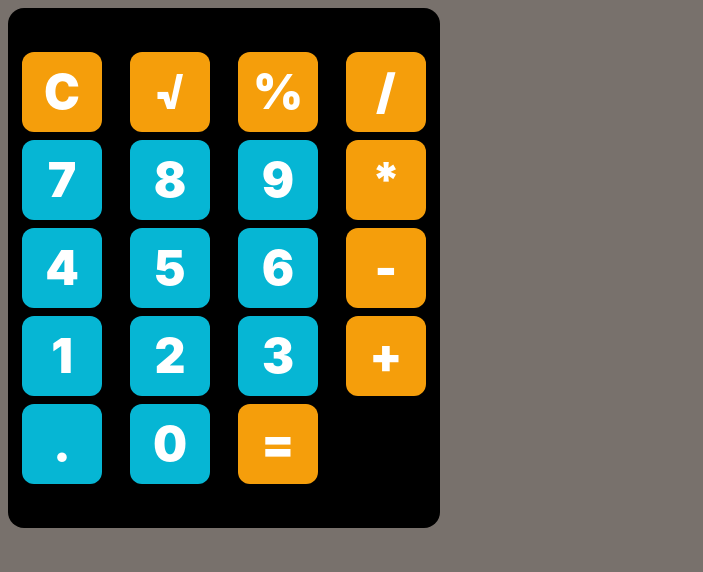
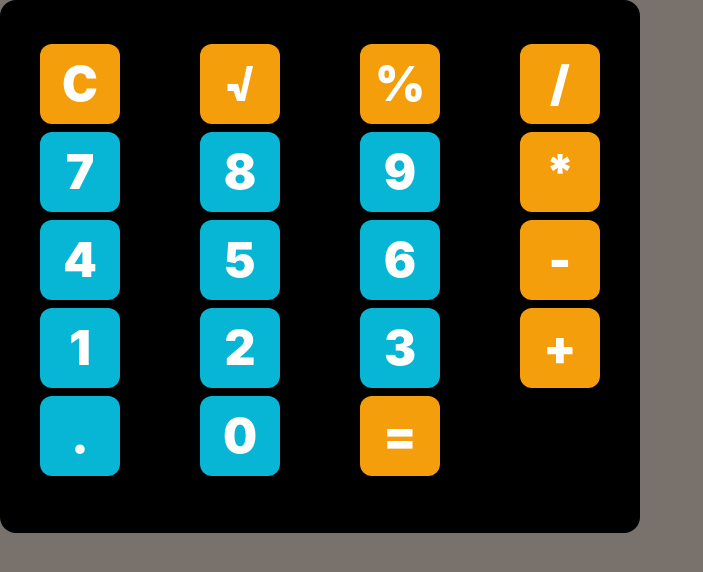
Before and after one commit to hdubey64/PW_internship_app, a React (Create React App) app in the folder calc-master/: page / in a window 1280 px wide. Shown: the top 572 px of the page, without its empty margins (0-703 px from the left). Built offline with nearby package versions, Linux system fonts and the light colour scheme.

Commit message:
Some Class are Removed

```diff
--- a/calc-master/src/Layout/CalcyLayout/index.jsx
+++ b/calc-master/src/Layout/CalcyLayout/index.jsx
@@ -3,10 +3,8 @@ import Button from "src/component/Button";
 
 const CalcyLayout = () => {
    return (
-      <div class="-mt-2 p-2 lg:mt-0 lg:w-full lg:max-w-md lg:flex-shrink-0">
-         <div class="rounded-2xl bg-black py-10 text-center">
-            <Button />
-         </div>
+      <div class="rounded-2xl bg-black h-2/3 w-1/2 py-10 text-center">
+         <Button />
       </div>
    );
 };
```
